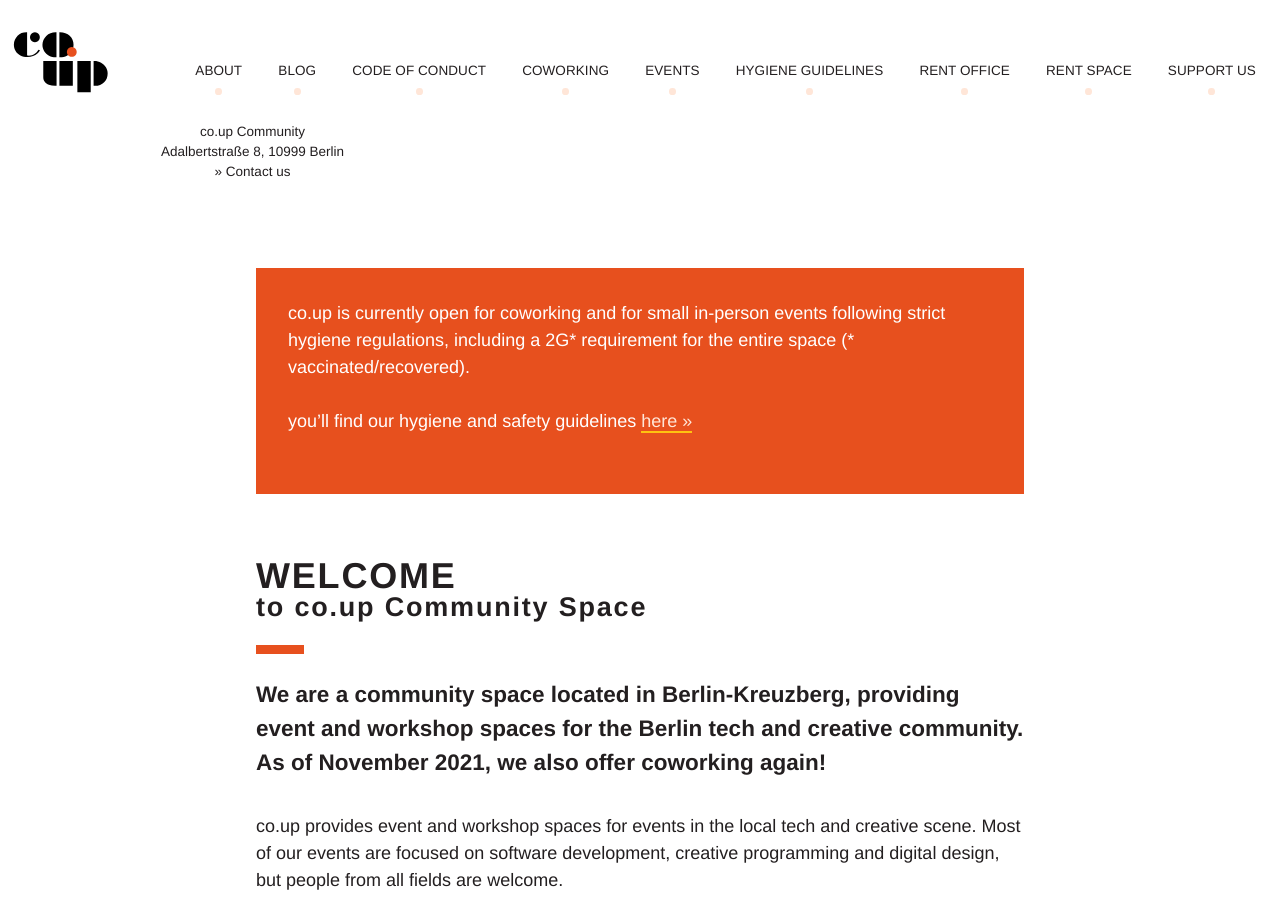
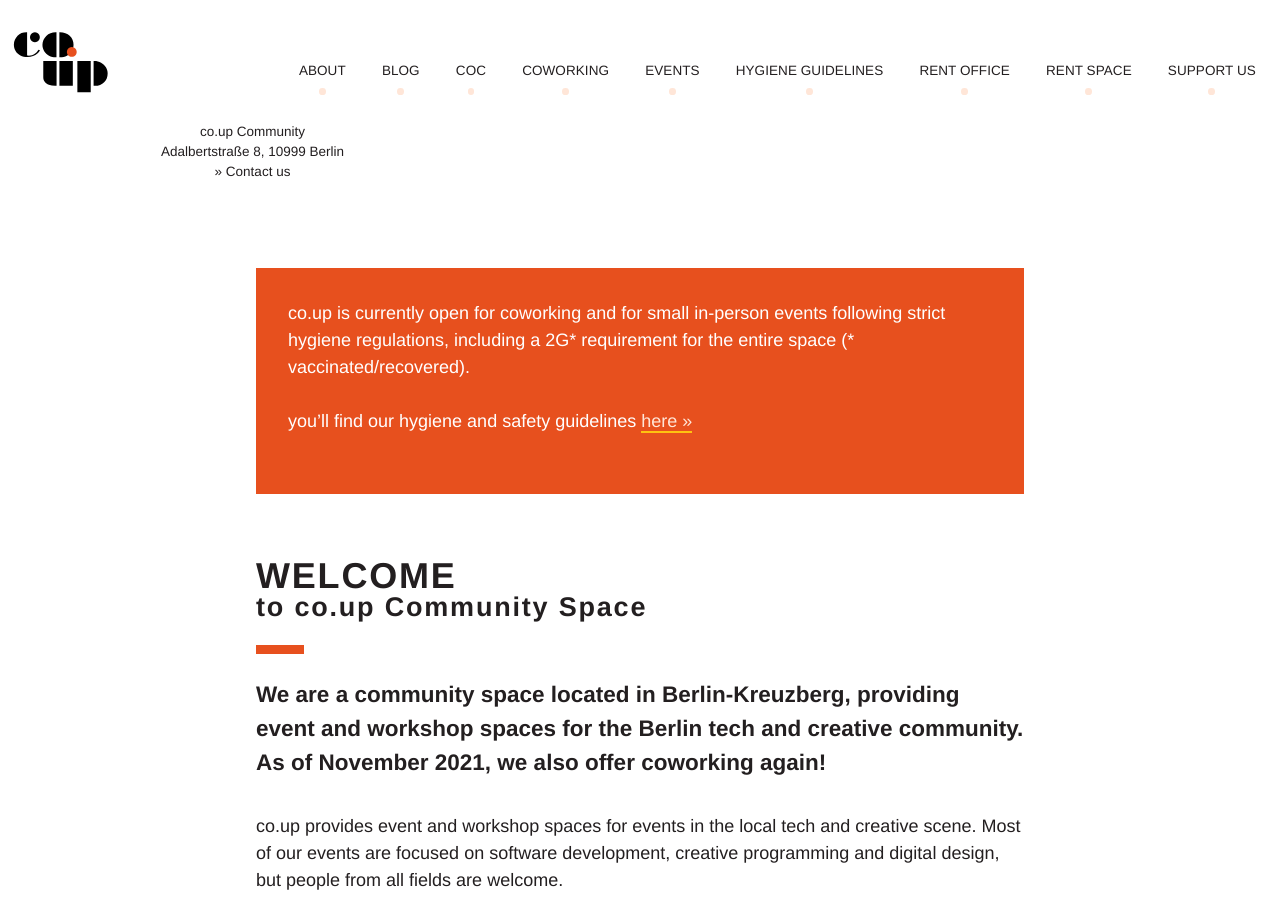
Before and after one commit to co-up/co-up.de, a Jekyll site: the page built from index.html, in a window 1280 px wide and 900 px high. Built offline with Jekyll 4.4.1, drawn with Linux system fonts in a browser that asks for light colours.

Commit message:
changed "Code of Conduct" to CoC in header

```diff
--- a/_includes/header.html
+++ b/_includes/header.html
@@ -9,7 +9,7 @@
     <nav id="navigation" class="navigation clearfix">
       <a href="/about" title="About">About</a>
       <a href="/blog" title="Blog">Blog</a>
-      <a href="/code-of-conduct/" title="Code of Conduct">Code of Conduct</a>
+      <a href="/code-of-conduct/" title="Code of Conduct">COC</a>
       <a href="/coworking" title="Coworking">Coworking</a>
       <a href="/events" title="Events">Events</a>
       <a href="/hygiene-safety-guidelines" title="Hygiene Guidelines">Hygiene Guidelines</a>
```
